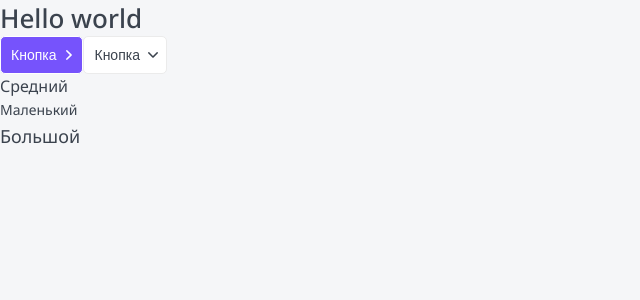
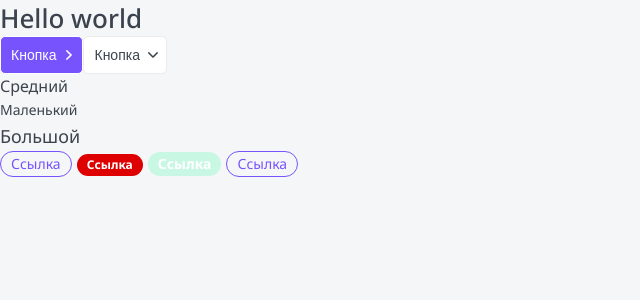
Before and after one commit to AzatResh/React_NextJS, a Next.js app: page / in a window 1280 px wide. Shown: the top 300 px of the page, without its empty margins (0-640 px from the left). Built offline with nearby package versions, Linux system fonts and the light colour scheme.

Commit message:
- add tag component

```diff
--- /dev/null
+++ b/src/components/Tag/Tag.module.css
@@ -0,0 +1,51 @@
+.tag{
+    display: inline-block;
+    margin-right: 5px;
+    border-radius: 20px;
+}
+
+.s{
+    padding: 5px 10px;
+
+    font-size: 12px;
+    line-height: 12px;
+}
+
+.m{
+    padding: 5px 10px;
+
+    font-size: 14px;
+    line-height: 14px;
+}
+
+.ghost{
+    border: 1px solid var(--grey);
+}
+
+.red{
+    color: var(--white);
+    background: #DE0000;
+
+    font-weight: bold;
+}
+
+.grey{
+    color: var(--white);
+    background: #B3C0D9;
+
+    font-weight: bold;
+}
+
+.green{
+    color: var(--white);
+    background: var(--green-light);
+
+    font-weight: bold;
+}
+
+.primary{
+    color: var(--primary);
+    background: none;
+
+    border: 1px solid var(--primary);
+}
--- /dev/null
+++ b/src/components/Tag/Tag.tsx
@@ -0,0 +1,21 @@
+import { TagProps } from "./Tag.props";
+import styles from './Tag.module.css';
+import cn from 'classnames';
+
+export const Tag = ({size = 'm', href, color='primary', children, className, ...props}: TagProps):JSX.Element => {
+    return (
+        <div className={cn(className, styles.tag, {
+            [styles.m] : size === 'm',
+            [styles.s]: size === 's',
+            [styles.ghost] : color === 'ghost',
+            [styles.red] : color === 'red',
+            [styles.grey] : color === 'grey',
+            [styles.green] : color === 'green',
+            [styles.primary] : color === 'primary',
+        })} {...props}>
+            {href?
+                <a href={href}>{children}</a> :
+                <>{children}</> }
+        </div>
+    )
+}
--- a/src/components/index.ts
+++ b/src/components/index.ts
@@ -1,3 +1,4 @@
 export * from './Htag/Htag';
 export * from './Button/Button';
 export * from './Paragraph/Paragraph';
+export * from './Tag/Tag';
--- a/src/pages/index.tsx
+++ b/src/pages/index.tsx
@@ -1,5 +1,6 @@
 import { Button, Htag } from '../components';
 import { Paragraph } from '../components';
+import { Tag } from '../components';
 
 export default function Home(): JSX.Element {
   return (
@@ -10,6 +11,10 @@
       <Paragraph> Средний </Paragraph>
       <Paragraph size='s'> Маленький </Paragraph>
       <Paragraph size='l'> Большой </Paragraph>
+      <Tag>Ссылка</Tag>
+      <Tag size='s' color='red'>Ссылка</Tag>
+      <Tag size='m' color='green'>Ссылка</Tag>
+      <Tag color='primary'>Ссылка</Tag>
     </div>
   );
 }
```
Also changed, not shown: src/components/Tag/Tag.props.ts (added, +8 -0 lines).
